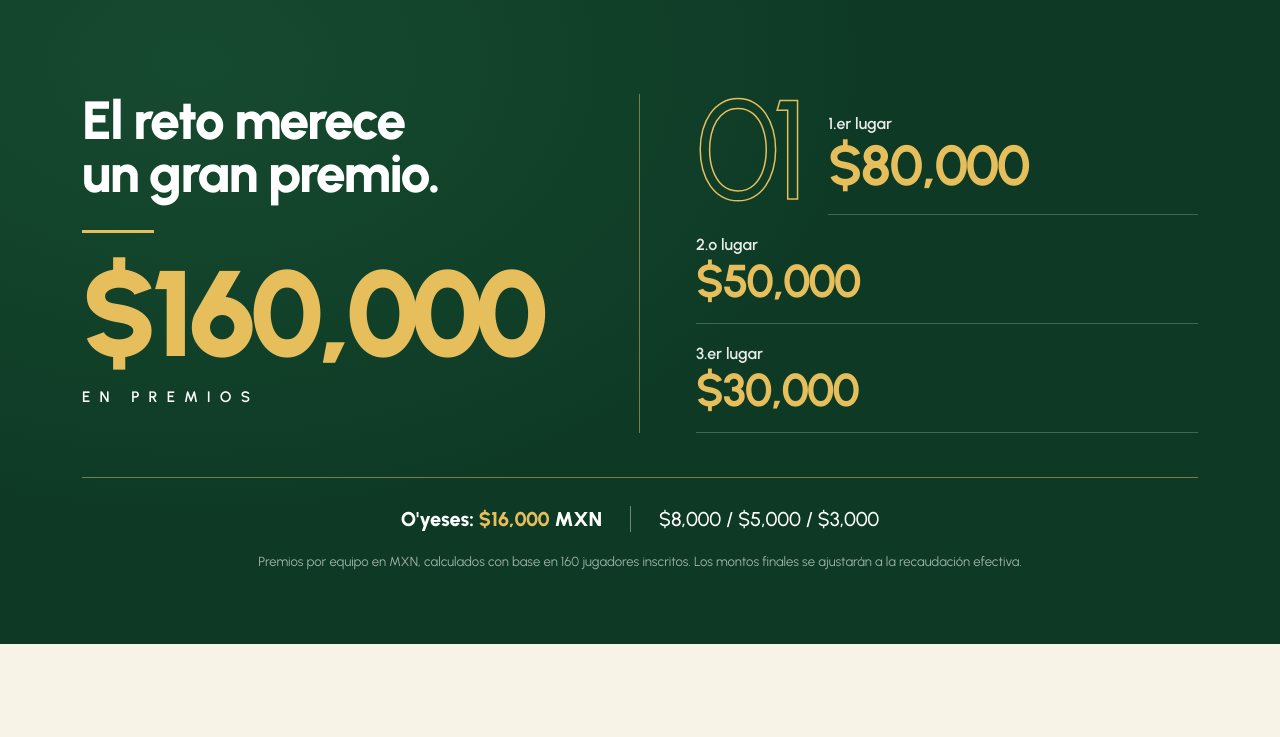
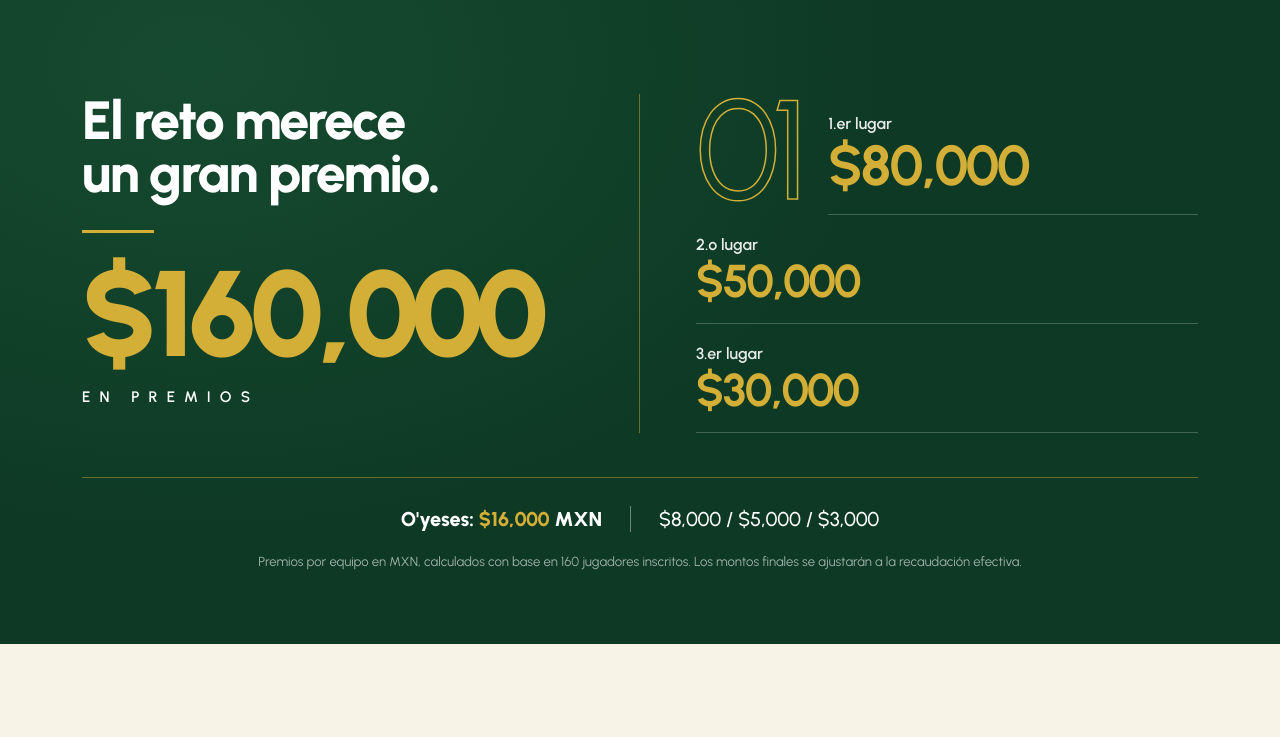
Before and after one commit to raymundoht/cuu_golf, a plain HTML site: page index.html in a window 1280 px wide. Shown: the part 1498-2235 px from the top of the page. Drawn offline with Linux system fonts and the light colour scheme.

Commit message:
Actualizar paleta de colores: dorado metálico y rojo navideño

```diff
--- a/index.html
+++ b/index.html
@@ -14,9 +14,11 @@
     --green:#0e3a25;
     --green-2:#14472e;
     --green-3:#2c6b47;
-    --gold:#e6bf5c;
-    --gold-2:#c99a35;
-    --gold-soft:#f1dca4;
+    --red:#9c1c24;
+    --red-deep:#751319;
+    --gold:#d4af37;
+    --gold-2:#b38c22;
+    --gold-soft:#ecd992;
     --cream:#f8f3e7;
     --cream-2:#efe6d0;
     --ink:#0e3a25;
@@ -75,7 +77,7 @@
   .dark{background:var(--green);color:#fff}
   .premios{padding:96px 0 72px;background:radial-gradient(90% 120% at 15% 10%,#164a30 0%,var(--green) 60%)}
   .prize-top{display:grid;grid-template-columns:1fr 1fr;gap:0}
-  .prize-total{padding-right:56px;border-right:1px solid rgba(230,191,92,.5)}
+  .prize-total{padding-right:56px;border-right:1px solid rgba(212,175,55,.45)}
   .prize-total h2{font-size:clamp(2.2rem,4.2vw,3.4rem)}
   .rule{width:72px;height:3px;background:var(--gold);margin:30px 0 26px}
   .big{font-size:clamp(4rem,9.5vw,8rem);font-weight:900;color:var(--gold);letter-spacing:-.05em;line-height:.9}
@@ -88,7 +90,7 @@
   .place.first{grid-column:2;align-self:end}
   .place.first strong{font-size:clamp(2.4rem,4.4vw,3.6rem)}
   .place.rest{grid-column:1/-1}
-  .oyes{margin-top:44px;border-top:1px solid rgba(230,191,92,.5);padding-top:26px;display:flex;justify-content:center;align-items:center;gap:28px;flex-wrap:wrap;font-size:1.25rem;font-weight:500}
+  .oyes{margin-top:44px;border-top:1px solid rgba(212,175,55,.45);padding-top:26px;display:flex;justify-content:center;align-items:center;gap:28px;flex-wrap:wrap;font-size:1.25rem;font-weight:500}
   .oyes b{font-weight:800}
   .oyes .sep{width:1px;height:26px;background:rgba(255,255,255,.4)}
   .note{text-align:center;margin-top:18px;font-size:.82rem;opacity:.6}
@@ -121,14 +123,14 @@
   .fondo h2{text-align:center;font-size:clamp(1.9rem,3.8vw,3rem);margin-bottom:48px}
   .fund-grid{display:grid;grid-template-columns:repeat(4,1fr)}
   .fund{padding:0 32px}
-  .fund + .fund{border-left:1px solid rgba(230,191,92,.5)}
+  .fund + .fund{border-left:1px solid rgba(212,175,55,.45)}
   .fund strong{display:block;font-size:clamp(2.8rem,5.4vw,4.4rem);font-weight:800;color:var(--gold);letter-spacing:-.04em;line-height:1}
   .fund span{display:block;font-size:1.1rem;line-height:1.2;margin-top:6px}
   .bar{display:flex;margin-top:44px;border-radius:6px;overflow:hidden;height:46px;font-weight:800;font-size:1rem}
   .bar span{display:grid;place-items:center}
   .b1{width:40%;background:var(--green-3);color:#fff}
   .b2{width:40%;background:var(--gold);color:var(--green)}
-  .b3{width:5%;background:var(--gold-soft);color:var(--green)}
+  .b3{width:5%;background:var(--red);color:#fff}
   .b4{width:15%;background:var(--cream-2);color:var(--green)}
   .fondo p{text-align:center;opacity:.7;max-width:62ch;margin:28px auto 0;font-size:.95rem}
 
@@ -160,7 +162,7 @@
     .stat:nth-child(even){border-left:1px solid rgba(255,255,255,.22);padding-left:20px}
     .intro .wrap,.prize-top,.formato .wrap{grid-template-columns:1fr}
     .intro .wrap{gap:28px}
-    .prize-total{padding:0 0 40px;border-right:0;border-bottom:1px solid rgba(230,191,92,.5);margin-bottom:24px}
+    .prize-total{padding:0 0 40px;border-right:0;border-bottom:1px solid rgba(212,175,55,.45);margin-bottom:24px}
     .places{padding-left:0}
     .formato-left{padding-right:0;border-right:0}
     .equipo-img{margin:32px -32px 0;min-height:300px;-webkit-mask-image:linear-gradient(180deg,#000 60%,transparent 100%);mask-image:linear-gradient(180deg,#000 60%,transparent 100%)}
@@ -322,7 +324,7 @@
     <div class="fund-grid">
       <div class="fund"><strong>40%</strong><span>Aguinaldo<br>para caddies</span></div>
       <div class="fund"><strong>40%</strong><span>Bolsa<br>de premios</span></div>
-      <div class="fund"><strong>5%</strong><span>Rifas</span></div>
+      <div class="fund"><strong style="color:var(--red)">5%</strong><span>Rifas</span></div>
       <div class="fund"><strong>15%</strong><span>Organización</span></div>
     </div>
     <div class="bar" role="img" aria-label="40% aguinaldo para caddies, 40% bolsa de premios, 5% rifas, 15% organización">
```
